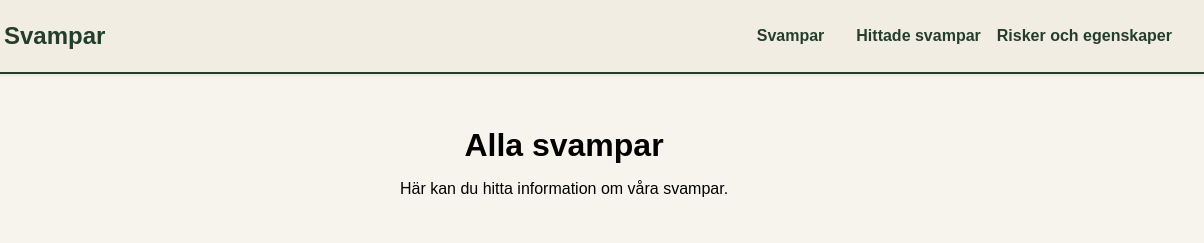
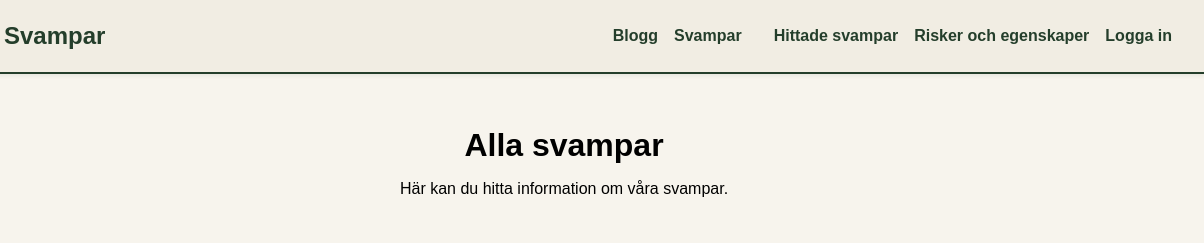
Before and after one commit to halidvejzovic/BLOGG, a plain HTML site: page index.html in a window 1280 px wide. Shown: the top 243 px of the page, 76-1280 px from the left. Drawn offline with Linux system fonts and the light colour scheme.

Commit message:
3:v Gjort logga in samt blogg filerna html samt laggt in sin navbar

```diff
--- a/index.html
+++ b/index.html
@@ -20,9 +20,11 @@
       <nav class="navbar">
         <button class="menu" id="menu-btn">=</button>
         <ul class="nav-links" id="nav-links">
+            <li><a href="blogg.html">Blogg</a></li>
             <li><a href="index.html">Svampar</li>
             <li><a href="hittade.html">Hittade svampar</a></li>
             <li><a href="risker.html">Risker och egenskaper</a></li>
+            <li><a href="logga_in.html">Logga in</a></li>
             </ul>
       </nav>
     </header>
```
Also changed, not shown: blogg.html (added), logga_in.html (added).
